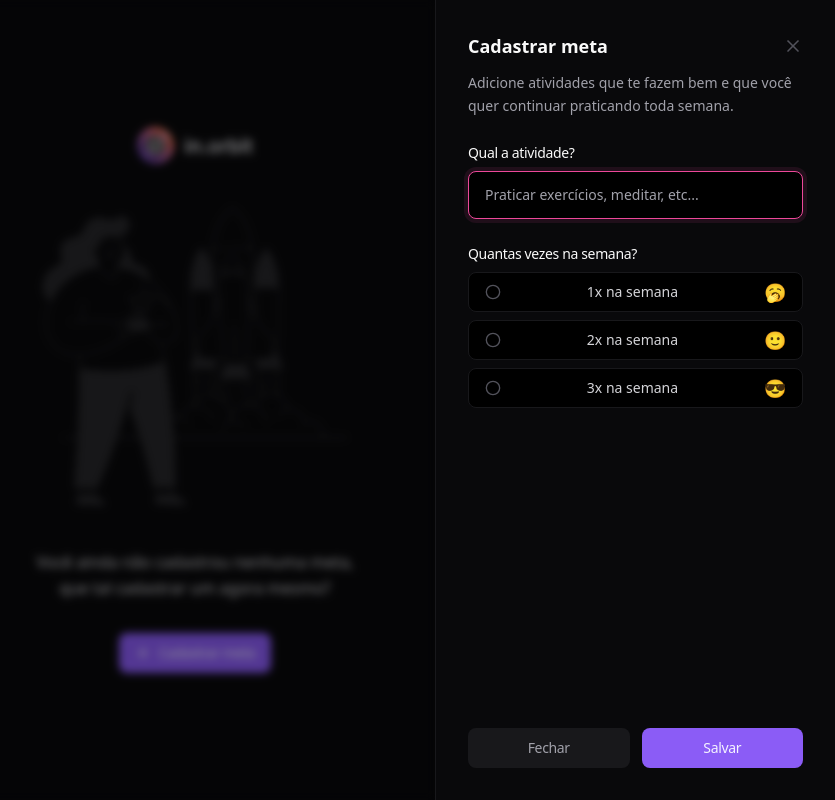
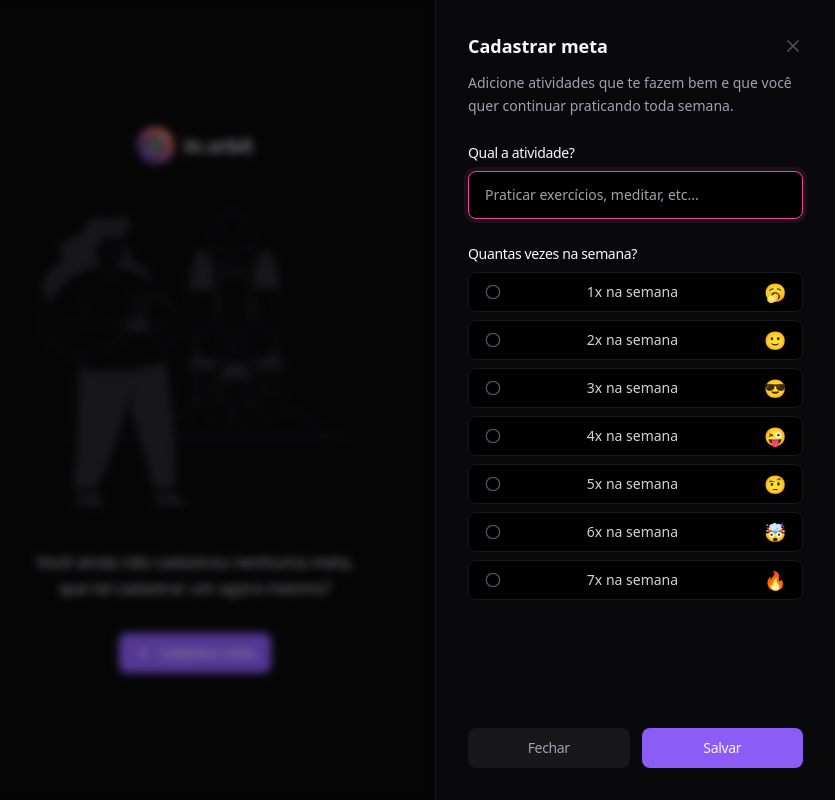
Before and after one commit to Mauro-vidal/in-orbit-frontEnd, a React (Vite) app: page / in a window 1280 px wide. Both pictures are taken after a click on the button "Cadastrar meta". Shown: the whole page, without its empty margins (445-1280 px from the left). Built offline with nearby package versions, Linux system fonts and the light colour scheme.

Commit message:
cadastro de mais dias na semana

```diff
--- a/src/App.tsx
+++ b/src/App.tsx
@@ -98,6 +98,38 @@
                     </span>
                     <span className="text-lg leading-none">😎</span>
                   </RadioGroupItem>
+
+                  <RadioGroupItem value="4">
+                    <RadioGroupIndicator />
+                    <span className="text-zinc-300 text-sm font-medium leading-none">
+                      4x na semana
+                    </span>
+                    <span className="text-lg leading-none">😜</span>
+                  </RadioGroupItem>
+
+                  <RadioGroupItem value="5">
+                    <RadioGroupIndicator />
+                    <span className="text-zinc-300 text-sm font-medium leading-none">
+                      5x na semana
+                    </span>
+                    <span className="text-lg leading-none">🤨</span>
+                  </RadioGroupItem>
+
+                  <RadioGroupItem value="6">
+                    <RadioGroupIndicator />
+                    <span className="text-zinc-300 text-sm font-medium leading-none">
+                      6x na semana
+                    </span>
+                    <span className="text-lg leading-none">🤯</span>
+                  </RadioGroupItem>
+
+                  <RadioGroupItem value="7">
+                    <RadioGroupIndicator />
+                    <span className="text-zinc-300 text-sm font-medium leading-none">
+                      7x na semana
+                    </span>
+                    <span className="text-lg leading-none">🔥</span>
+                  </RadioGroupItem>
                 </RadioGroup>
               </div>
             </div>
```
